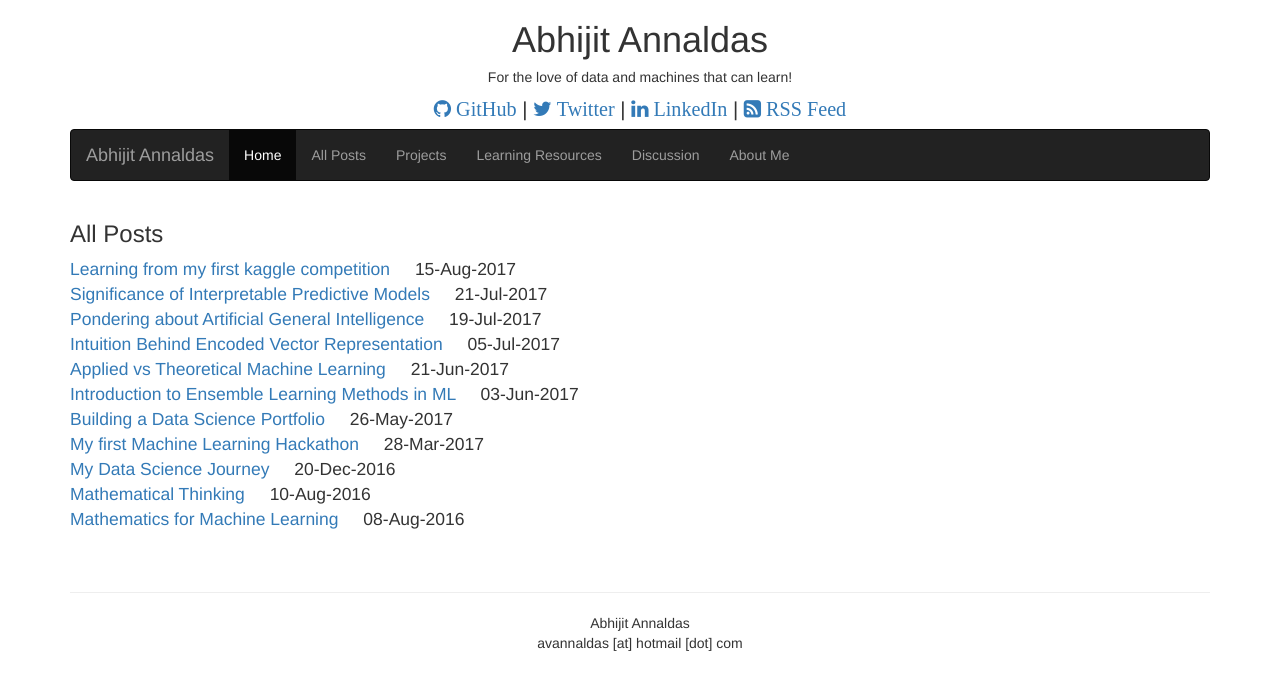
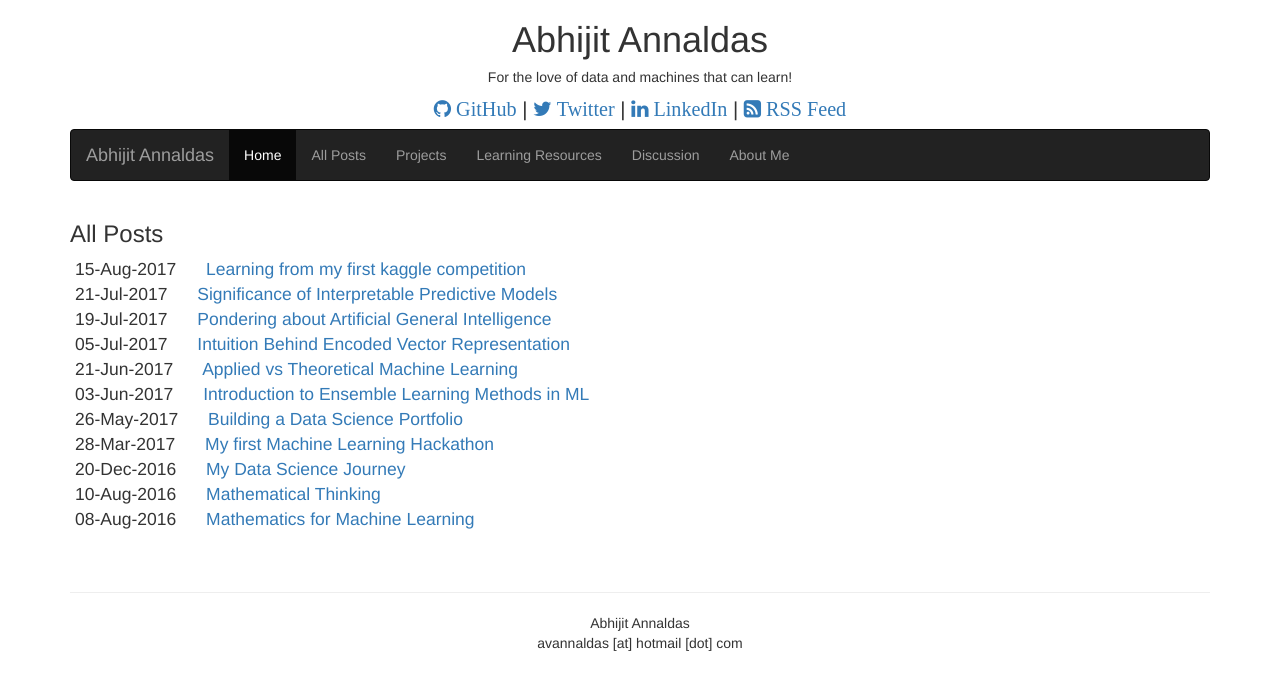
Before and after one commit to devm1023/ML_project, a Jekyll site: the page built from pages/all-posts.html, in a window 1280 px wide. Shown: the top 690 px of the page. Built offline with Jekyll 4.4.1, drawn with Linux system fonts in a browser that asks for light colours; nearby versions of some CDN libraries.

Commit message:
Update all-posts.html

```diff
--- a/pages/all-posts.html
+++ b/pages/all-posts.html
@@ -4,7 +4,7 @@ title: All Posts
 permalink: /all-posts/
 ---
 {% for post in site.posts %}
+<span style="padding-left:5px;padding-right:25px">{{ post.date | date: "%d-%b-%Y" }}</span>
 <span><a href="{{ post.url | prepend: site.baseurl }}">{{ post.title }}</a></span>
-<span style="padding-left:20px">{{ post.date | date: "%d-%b-%Y" }}</span>
 <br />
 {% endfor %}
```
